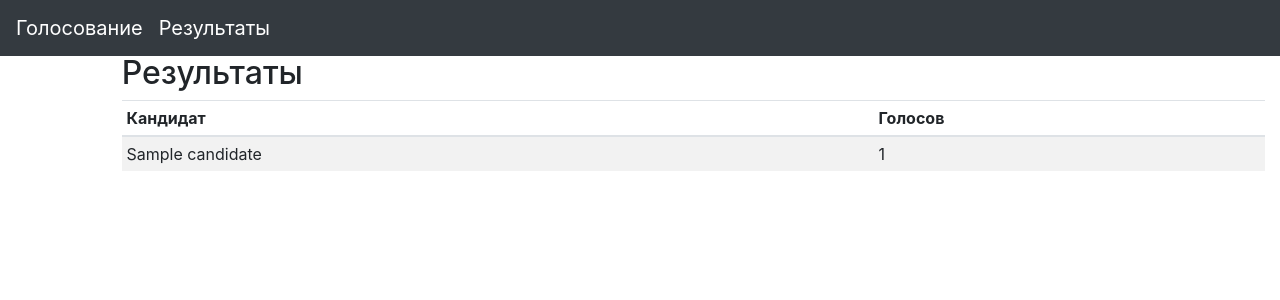
After one commit to davidyc/MyPythonWebApp, a Django app: page /jobs/voite/showcount in a window 1280 px wide. The commit adds this page. Shown: the top 300 px of the page. Run offline with Django 3.2, Linux system fonts and the light colour scheme; tables that the repository leaves empty hold one stand-in row (values such as "Sample post"); some libraries are stand-ins or nearby versions.

Commit message:
add new funcs t voite

```diff
--- a/MyPorfolio-project/jobs/templates/voice/mainpart.html
+++ b/MyPorfolio-project/jobs/templates/voice/mainpart.html
@@ -25,6 +25,12 @@
   </head>
   <nav class="navbar navbar-expand-md navbar-dark fixed-top bg-dark">
     <a class="navbar-brand" href="{% url 'voite' %}">Голосование</a>
+    <a class="navbar-brand" href="{% url 'showcount' %}">Результаты</a>
+    {% if user.is_authenticated %}
+    <a class="navbar-brand" href="{% url 'showall' %}">Результаты админ</a>
+    {% else %}
+    {% endif %}
+
     <button class="navbar-toggler" type="button" data-toggle="collapse" data-target="#navbarsExampleDefault" aria-controls="navbarsExampleDefault" aria-expanded="false" aria-label="Toggle navigation">
       <span class="navbar-toggler-icon"></span>
     </button>
--- /dev/null
+++ b/MyPorfolio-project/jobs/templates/voice/showcount.html
@@ -0,0 +1,27 @@
+{% extends 'voice/mainpart.html' %}
+
+{% block content %}
+<main role="main" class="col-md-4 ml-sm-auto col-lg-11">
+  <canvas class="my-4 w-100" id="myChart" width="900" height="0"></canvas>
+  <h2>Результаты</h2>
+  <div class="table-responsive">
+    <table class="table table-striped table-sm">
+      <thead>
+        <tr>
+          <th>Кандидат</th>
+          <th>Голосов</th>
+        </tr>
+      </thead>
+        {% for voiceCount in VoiceCounts%}
+              <tbody>
+                <tr>
+                  <td>{{voiceCount.name}}</td>
+                  <td>{{voiceCount.count}}</td>
+                </tr>
+              </tbody>
+
+        {% endfor%}
+    </table>
+    </div>
+</main>
+{% endblock  %}
--- a/MyPorfolio-project/voice/urls.py
+++ b/MyPorfolio-project/voice/urls.py
@@ -5,6 +5,7 @@ urlpatterns = [
     path('', voice.views.main, name='voite'),
     path('voite', voice.views.voite, name='voited'),
     path('showall', voice.views.show_allvoites, name='showall'),
+    path('showcount', voice.views.show_count, name='showcount'),
     path('delete/<int:voice_id>', voice.views.detele_voice, name='deletevoice'),
 
 ]
--- a/MyPorfolio-project/voice/views.py
+++ b/MyPorfolio-project/voice/views.py
@@ -39,6 +39,19 @@ def show_allvoites(request):
         _add_to_dict("CandWithVoices", allcand, htmldict )
     return render(request, 'voice/showall.html', htmldict)
 
+def show_count(request):
+    #VoiceCounts
+    htmldict = dict()
+    allcand = list()
+    cands = Candidate.objects.all()
+    voices = Voice.objects.all()
+    for cand in cands:
+        cand_voices = Voice.objects.filter(candidate=cand)
+        tmp = CandidateVoice(cand.name, len(cand_voices), None)
+        allcand.append(tmp)
+    _add_to_dict("VoiceCounts", allcand, htmldict)
+    return render(request, 'voice/showcount.html', htmldict)
+
 def detele_voice(request, voice_id):
     voice = get_object_or_404(Voice, id=voice_id)
     voice.delete()
```
